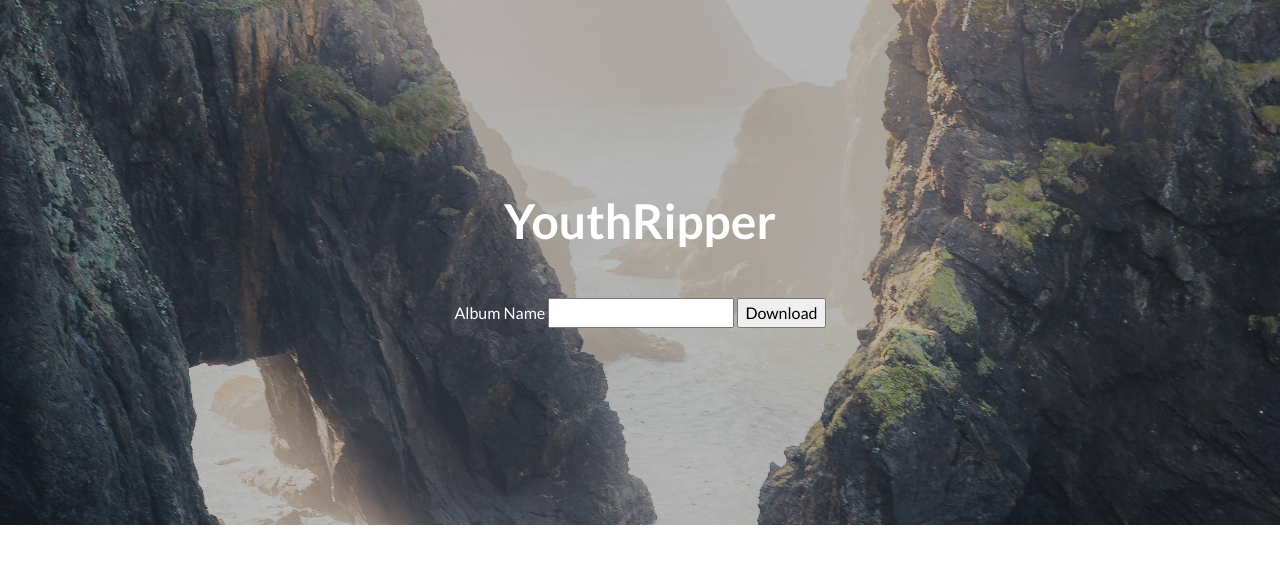
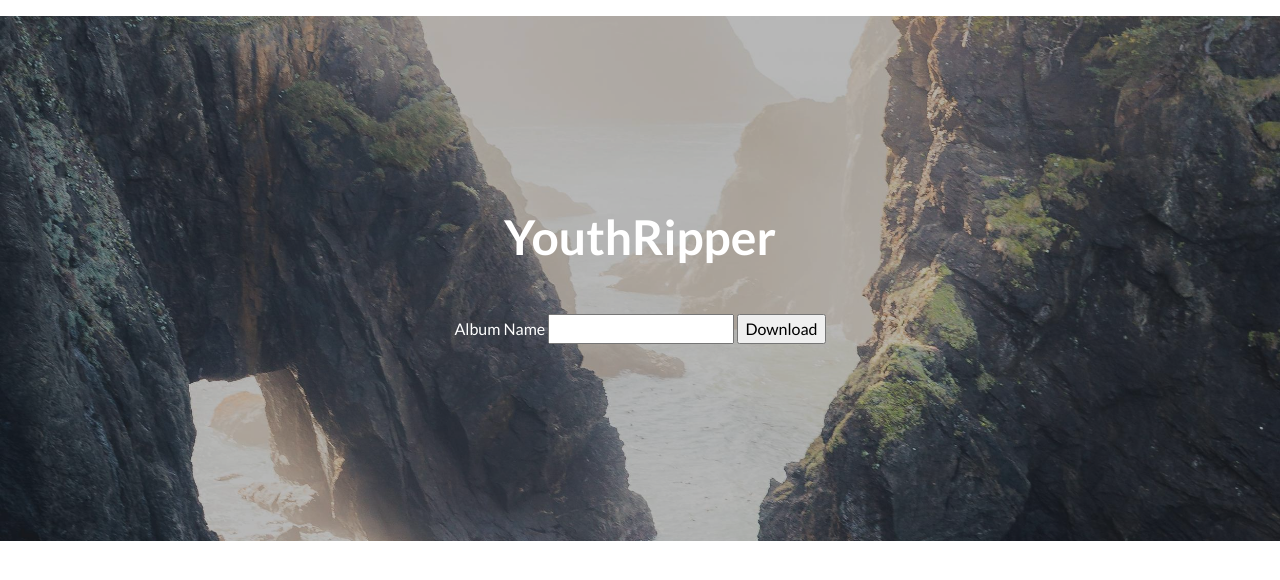
Before and after one commit to davisv007/YouthRipper, a Flask app: page / in a window 1280 px wide. Shown: the top 580 px of the page. Run offline with Flask 2, Linux system fonts and the light colour scheme; some libraries are stand-ins or nearby versions.

Commit message:
Html styling

```diff
--- a/templates/divide.html
+++ b/templates/divide.html
@@ -1,5 +1,14 @@
 <!DOCTYPE html>
 <html lang="en">
+
+<style>
+p{
+margin-top:150px;
+background-image: "maxresdefault.pg"
+  }
+
+</style>
+<p>
     <head>
 
         <meta charset="utf-8">
@@ -24,15 +33,15 @@
 
     <body>
 
-        <header class="masthead text-white text-center">
+        <header align = "center" class="masthead text-white text-center">
             <div class="overlay"></div>
             <div class="container">
                 <div class="row">
                     <div class="col-xl-9 mx-auto">
-                        <h1 class="mb-5">YouthRipper</h1>
+                        <h1 color="green" class="mb-5">YouthRipper</h1>
                     </div>
                     <div class="col-md-10 col-lg-8 col-xl-7 mx-auto">
-           <form method="post" action="{{ url_for('divide') }}">
+           <form align = "center" method="post" action="{{ url_for('divide') }}">
             {{ form.hidden_tag() }}
 
             {{ form.webLink.label }} {{ form.webLink() }}
@@ -40,7 +49,7 @@
                 Error: {{ ', '.join(form.webLink.errors) }}
             {% endif %}
 
-            <input type="submit" value="Download"/>
+               <input type="submit" value="Download"/></form></div>
             </form>
             {% if result %}
                     <a href="{{result}}" download=result> Download Here </a>
@@ -56,4 +65,5 @@
         <script src="vendor/bootstrap/js/bootstrap.bundle.min.js"></script>
 
     </body>
+</p>
 </html>
```
